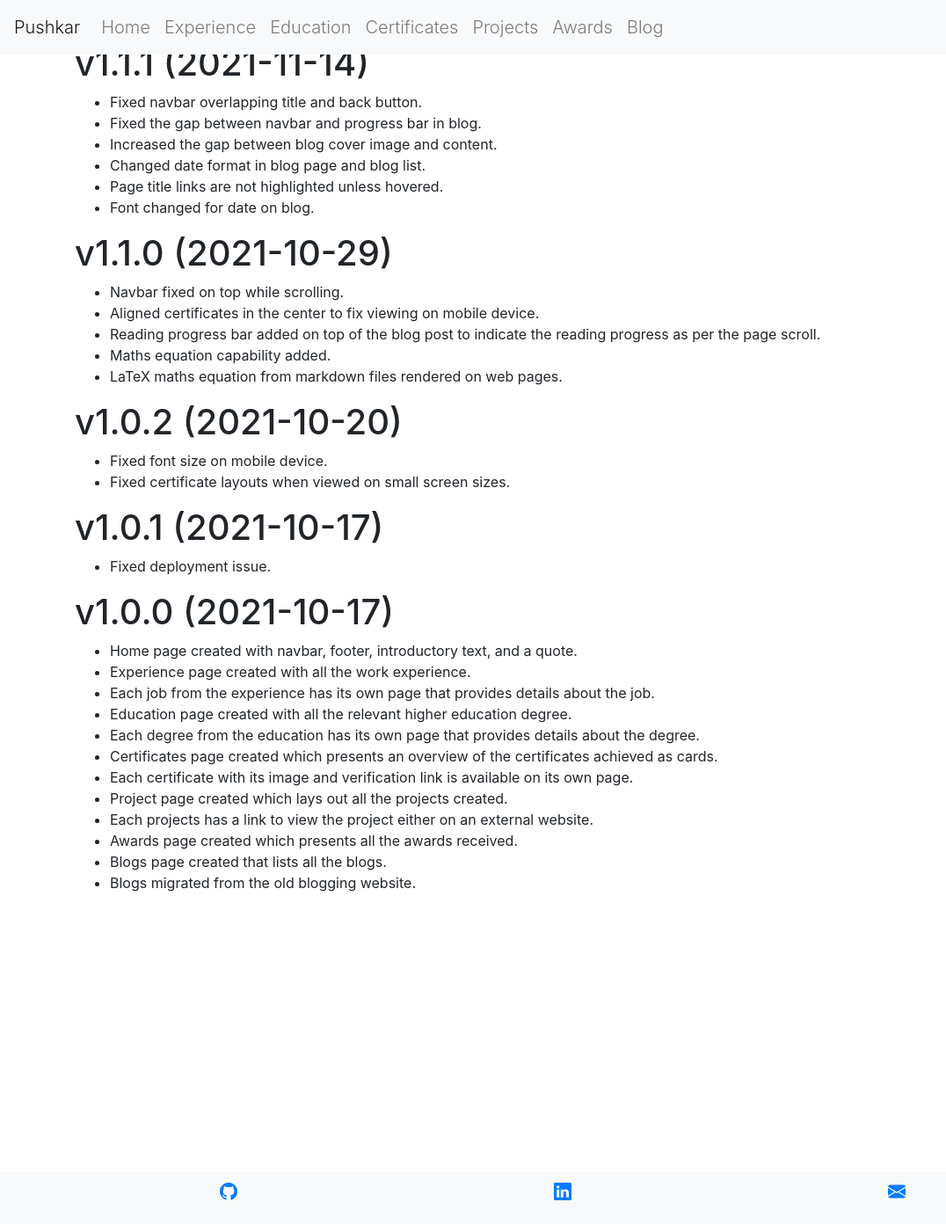
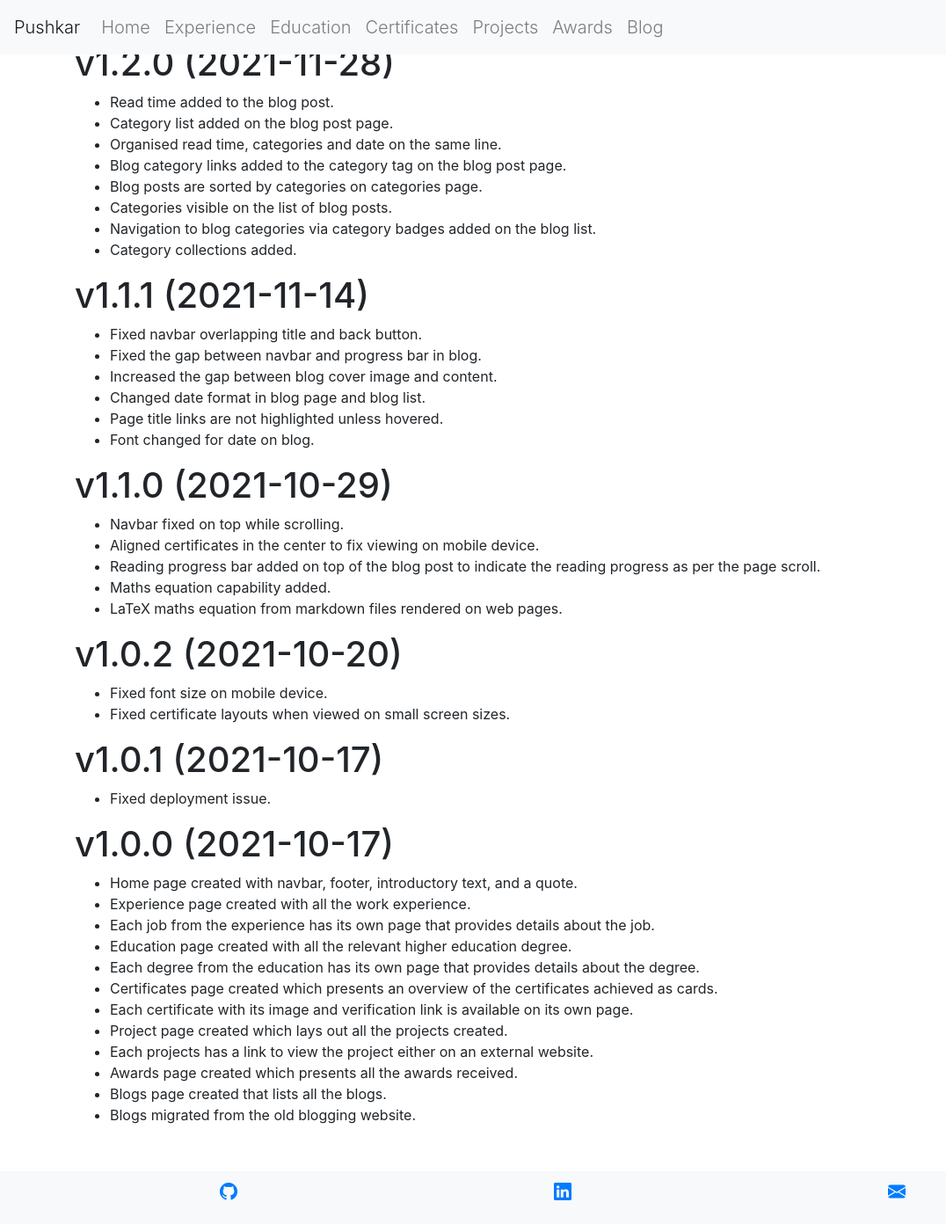
Before and after one commit to pushkarkadam/portfolio, a Jekyll site: the page built from HISTORY.md, in a window 1280 px wide and 1392 px high. Shown: the whole window at 88% size, without its empty margins (0-1076 px from the left). Built offline with Jekyll 4.4.1, drawn with Linux system fonts in a browser that asks for light colours; nearby versions of some CDN libraries; our own code applies the rules of GitHub Pages for plain Markdown files.

Commit message:
History updated with latest changes for v1.2.0.

```diff
--- a/HISTORY.md
+++ b/HISTORY.md
@@ -1,3 +1,14 @@
+# v1.2.0 (2021-11-28)
+
+* Read time added to the blog post.
+* Category list added on the blog post page.
+* Organised read time, categories and date on the same line.
+* Blog category links added to the category tag on the blog post page.
+* Blog posts are sorted by categories on categories page.
+* Categories visible on the list of blog posts.
+* Navigation to blog categories via category badges added on the blog list.
+* Category collections added.
+
 # v1.1.1 (2021-11-14)
 
 * Fixed navbar overlapping title and back button.
```
